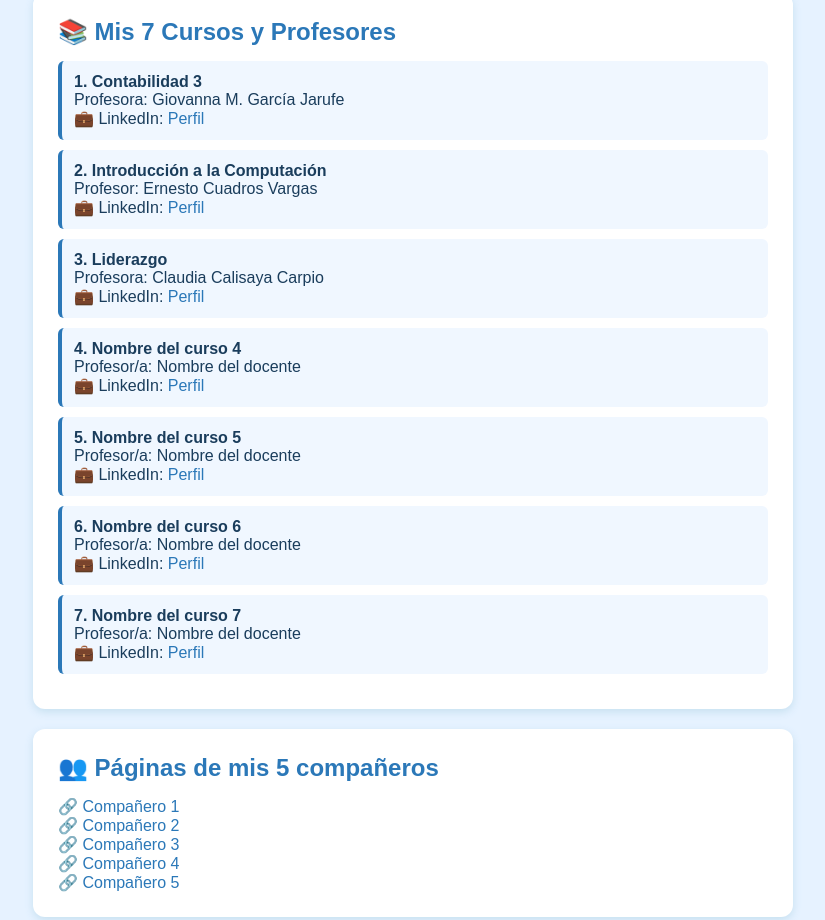
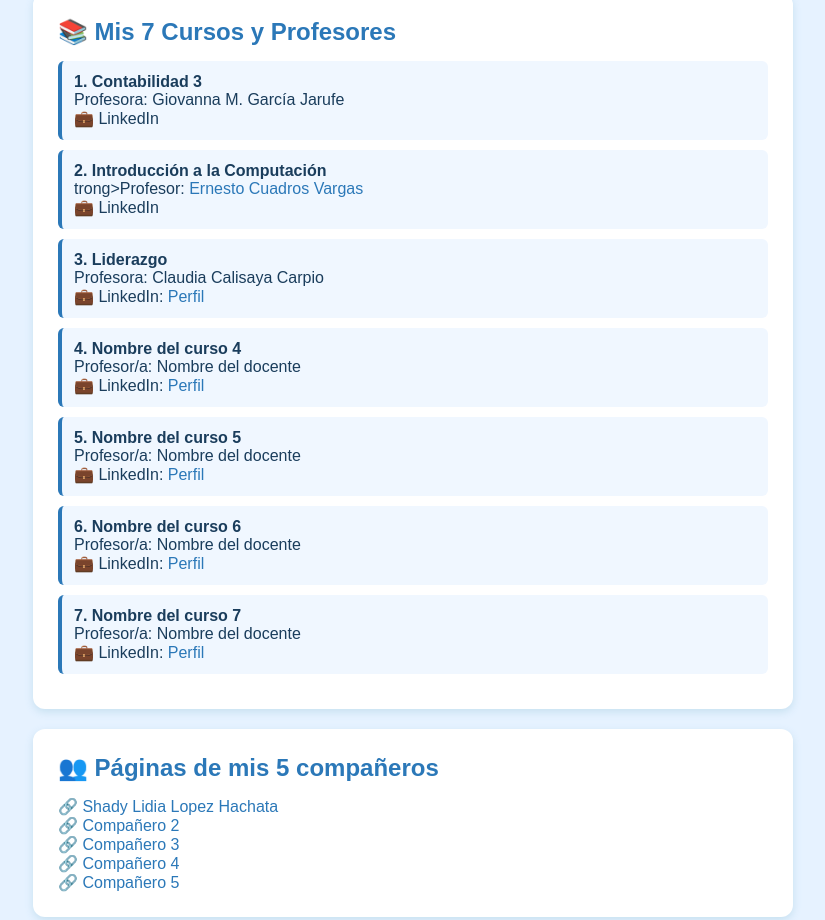
Before and after one commit to quispesucasacarudyluz/Rudy-Luz-Quispe-Sucasaca, a plain HTML site: page index.html in a window 1280 px wide. Shown: the part 531-1451 px from the top of the page, without its empty margins (227-1052 px from the left). Drawn offline with Linux system fonts and the light colour scheme.

Commit message:
Update index.html

```diff
--- a/index.html
+++ b/index.html
@@ -4,7 +4,8 @@
     <meta name="google-site-verification" content="OZscacNajTjkkL-ueAahp7KwQtDS2tRdvXiAxZY6VbI" />
     <meta charset="UTF-8">
     <meta name="viewport" content="width=device-width, initial-scale=1.0">
-    <title>Rudy Luz Quispe Sucasaca</title>
+    <title>Rudy Luz Quispe Sucasaca . Página Web personal</title>
+    <meta name="description" content="Rudy Luz Quispe Sucasaca, estudiante de Contabilidad en Arequipa, Perú.">
     <style>
         *{
             margin:0;
@@ -136,13 +137,13 @@
         <div class="curso">
             <strong>1. Contabilidad 3</strong>
             <p>Profesora: Giovanna M. García Jarufe</p>
-            <p>💼 LinkedIn: <a href="ENLACE-PROFESORA1" target="_blank">Perfil</a></p>
+            <p>💼 LinkedIn <a href="https://www.linkedin.com/in/giovanna-m-garcía-jarufe?utm_source=share_via&utm_content=profile&utm_medium=member_android" target="_blank"></a></p>
         </div>
 
         <div class="curso">
             <strong>2. Introducción a la Computación</strong>
-            <p>Profesor: Ernesto Cuadros Vargas</p>
-            <p>💼 LinkedIn: <a href="ENLACE-PROFESOR2" target="_blank">Perfil</a></p>
+            <p>trong>Profesor:</strong><a href="https://socios.spc.org.pe/ecuadros/" target="_blank"> Ernesto Cuadros Vargas</a></pag>
+            <p>💼 LinkedIn <a href="tps://www.linkedin.com/in/ecuadrosv?utm_source=share_via&utm_content=profile&utm_medium=member_android"target="_blank"></a></p>
         </div>
 
         <div class="curso">
@@ -178,7 +179,7 @@
 
     <section id="compañeros">
         <h2>👥 Páginas de mis 5 compañeros</h2>
-        <p>🔗 <a href="ENLACE-COMPAÑERO1" target="_blank">Compañero 1</a></p>
+        <p>🔗 <a href="https://shady-lopez-hachata.github.io/" target="_blank">Shady Lidia Lopez Hachata</a></p>
         <p>🔗 <a href="ENLACE-COMPAÑERO2" target="_blank">Compañero 2</a></p>
         <p>🔗 <a href="ENLACE-COMPAÑERO3" target="_blank">Compañero 3</a></p>
         <p>🔗 <a href="ENLACE-COMPAÑERO4" target="_blank">Compañero 4</a></p>
```
